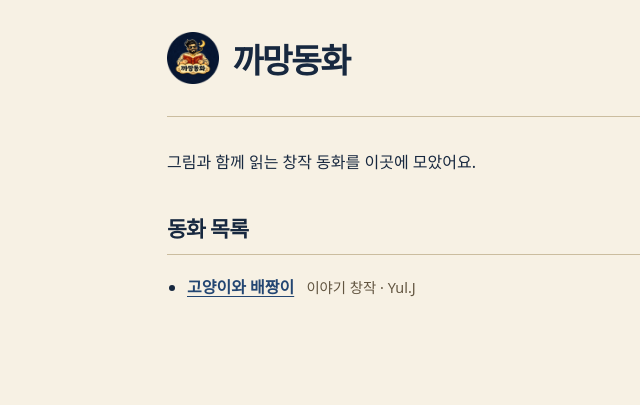
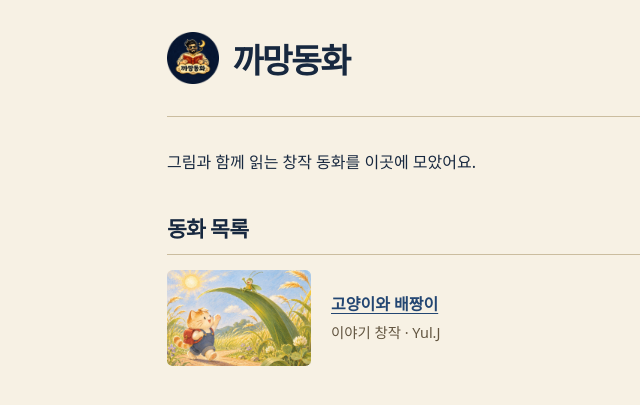
Before and after one commit to kkamangstudio/donghwa, a Jekyll site: the page built from index.html, in a window 1280 px wide. Shown: the top 405 px of the page, without its empty margins (73-713 px from the left). Built offline with Jekyll 4.4.1, drawn with Linux system fonts in a browser that asks for light colours.

Commit message:
Show a scene thumbnail in the story list

```diff
--- a/assets/home.css
+++ b/assets/home.css
@@ -53,28 +53,46 @@ main {
 }
 
 .story-list {
-  margin: 0.6rem 0 0;
-  padding-inline-start: 1.25rem;
+  margin: 0;
+  padding: 0;
+  list-style: none;
 }
 
-.story-list a {
-  display: inline-block;
-  padding-block: 0.55rem;
+.story-list li + li { border-top: 1px solid #cbbd9f; }
+
+.story-link {
+  display: grid;
+  grid-template-columns: clamp(6rem, 29vw, 9rem) minmax(0, 1fr);
+  align-items: center;
+  gap: clamp(0.75rem, 4vw, 1.25rem);
+  padding-block: 0.9rem;
   color: #234672;
+  text-decoration: none;
+}
+
+.story-thumbnail {
+  display: block;
+  width: 100%;
+  height: auto;
+  border-radius: 0.35rem;
+}
+
+.story-title {
   font-weight: 650;
+  text-decoration: underline;
   text-underline-offset: 0.18em;
 }
 
-.story-list a:hover { color: #754b1a; }
+.story-link:hover { color: #754b1a; }
 
-.story-list a:focus-visible {
+.story-link:focus-visible {
   outline: 2px solid #825619;
   outline-offset: 3px;
 }
 
 .story-author {
-  display: inline-block;
-  margin-inline-start: 0.5rem;
+  display: block;
+  margin-top: 0.2rem;
   color: #625540;
   font-size: 0.9rem;
 }
--- a/index.html
+++ b/index.html
@@ -22,11 +22,18 @@
     <section aria-labelledby="story-list-title">
       <h2 id="story-list-title">동화 목록</h2>
       {% if site.books.size > 0 %}
-        <ul class="story-list">
+        <ul class="story-list" role="list">
           {% for book in site.books %}
+            {% assign scene = book.scenes | first %}
+            {% assign image_dir = book.url | prepend: '/assets' %}
             <li>
-              <a href="{{ book.url | relative_url }}">{{ book.title | escape }}</a>
-              <span class="story-author">이야기 창작 · {{ book.author | escape }}</span>
+              <a class="story-link" href="{{ book.url | relative_url }}">
+                <img class="story-thumbnail" src="{{ scene.image | prepend: image_dir | relative_url }}" alt="" width="1536" height="1024" loading="lazy">
+                <span>
+                  <span class="story-title">{{ book.title | escape }}</span>
+                  <span class="story-author">이야기 창작 · {{ book.author | escape }}</span>
+                </span>
+              </a>
             </li>
           {% endfor %}
         </ul>
```
